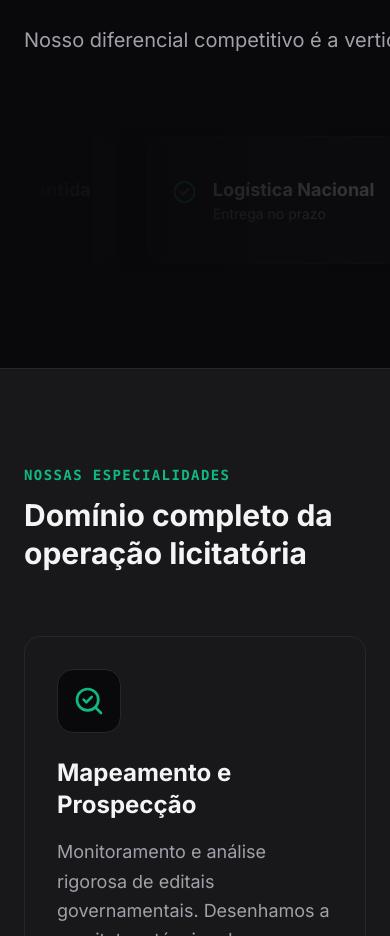
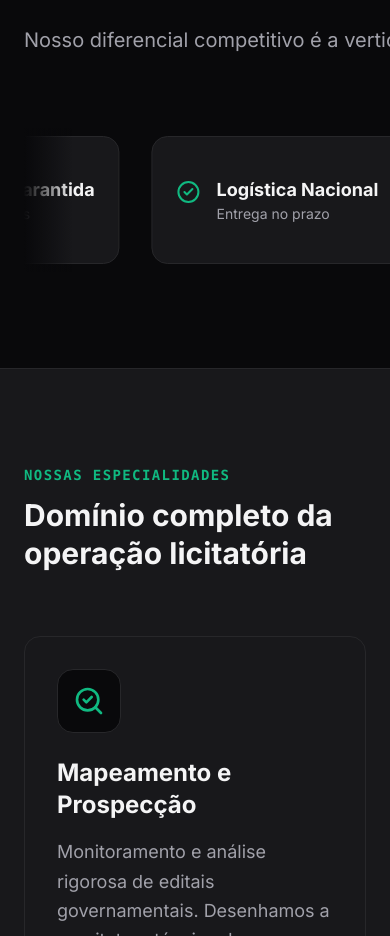
Before and after one commit to sistemapagamentosch3/CH3Capital, a Next.js app: page / in a window 390 px wide. Shown: the part 2742-3678 px from the top of the page. Built offline with nearby package versions, Linux system fonts and the light colour scheme.

Commit message:
Fix carousel text cutoff and dark fading edges on mobile

```diff
--- a/src/components/Diferencial.tsx
+++ b/src/components/Diferencial.tsx
@@ -44,12 +44,12 @@ export default function Diferencial() {
             className="relative"
           >
             {/* Fading edges for marquee */}
-            <div className="pointer-events-none absolute inset-y-0 left-0 w-1/3 bg-gradient-to-r from-[#09090b] z-10"></div>
-            <div className="pointer-events-none absolute inset-y-0 right-0 w-1/3 bg-gradient-to-l from-[#09090b] z-10"></div>
+            <div className="pointer-events-none absolute inset-y-0 left-0 w-12 sm:w-1/4 md:w-1/3 bg-gradient-to-r from-[#09090b] z-10"></div>
+            <div className="pointer-events-none absolute inset-y-0 right-0 w-12 sm:w-1/4 md:w-1/3 bg-gradient-to-l from-[#09090b] z-10"></div>
 
-            <Marquee pauseOnHover className="[--duration:20s]">
+            <Marquee pauseOnHover className="[--duration:20s] py-2">
               {garantias.map((item, idx) => (
-                <div key={idx} className="flex flex-col justify-center bg-brand-surface p-6 border border-brand-border rounded-2xl min-w-[250px] mx-2 h-32">
+                <div key={idx} className="flex flex-col justify-center bg-brand-surface p-6 border border-brand-border rounded-2xl min-w-[260px] sm:min-w-[280px] mx-2 min-h-[8rem]">
                   <div className="flex items-start gap-4">
                     <CheckCircle2 className="text-brand-accent shrink-0 mt-1" size={24} />
                     <div>
```
